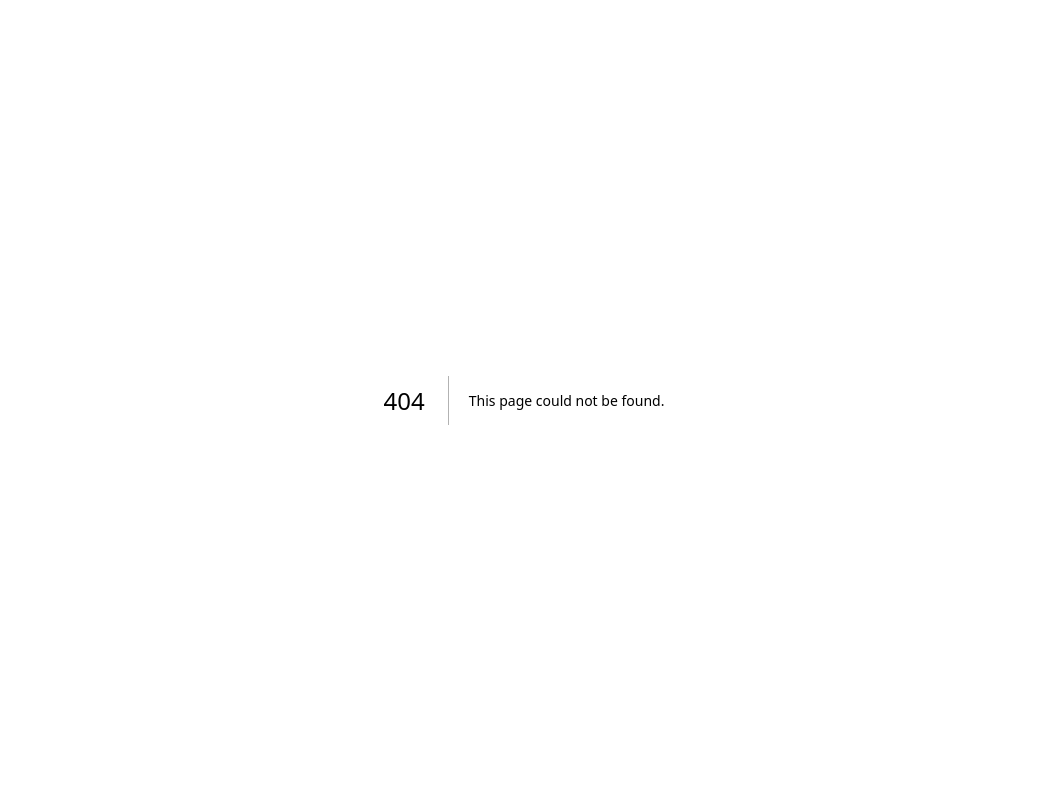
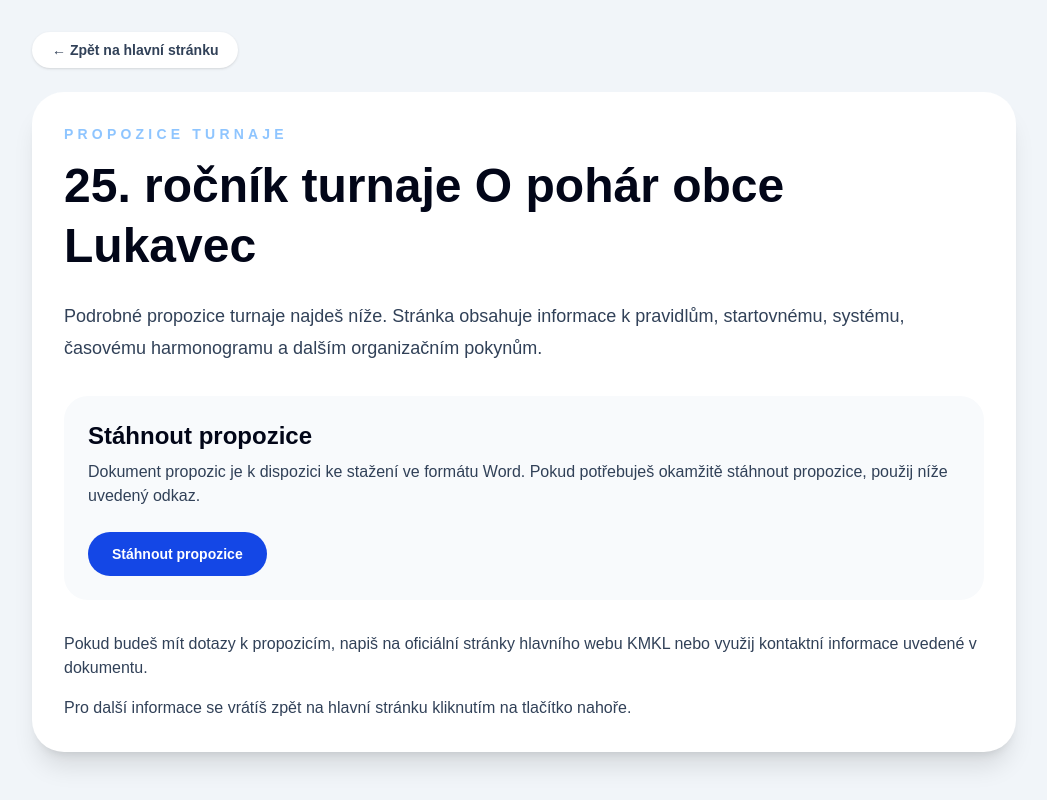
Before and after one commit to Batistuta11/lukaveckopana-turnaj2026, a Next.js app: page /propozice in a window 1280 px wide. Before the commit this address had no page. Shown: the whole page, without its empty margins (116-1163 px from the left). Built offline with nearby package versions, Linux system fonts and the light colour scheme.

Commit message:
Add HTML proposals page and link from main proposals section

```diff
--- /dev/null
+++ b/app/propozice/page.tsx
@@ -0,0 +1,53 @@
+import BackButton from "@/components/BackButton";
+import tournamentData from "@/content/tournament.json";
+
+export default function PropozicePage() {
+  return (
+    <main className="min-h-screen bg-slate-100 text-slate-900">
+      <section className="mx-auto max-w-5xl px-5 py-8">
+        <BackButton href="/" label="← Zpět na hlavní stránku" />
+
+        <div className="overflow-hidden rounded-[2rem] bg-white p-8 shadow-xl">
+          <p className="mb-3 text-sm font-black uppercase tracking-[0.3em] text-blue-300">
+            Propozice turnaje
+          </p>
+
+          <h1 className="text-4xl font-black leading-tight text-slate-950 md:text-5xl">
+            {tournamentData.hero.title}
+          </h1>
+
+          <p className="mt-6 text-lg leading-8 text-slate-700">
+            Podrobné propozice turnaje najdeš níže. Stránka obsahuje informace k pravidlům,
+            startovnému, systému, časovému harmonogramu a dalším organizačním pokynům.
+          </p>
+
+          <div className="mt-8 rounded-3xl bg-slate-50 p-6">
+            <h2 className="text-2xl font-black text-slate-950">Stáhnout propozice</h2>
+            <p className="mt-2 text-slate-700">
+              Dokument propozic je k dispozici ke stažení ve formátu Word. Pokud potřebuješ
+              okamžitě stáhnout propozice, použij níže uvedený odkaz.
+            </p>
+
+            <a
+              href={tournamentData.proposals.files[0].url}
+              download
+              className="mt-6 inline-flex rounded-full bg-blue-700 px-6 py-3 text-sm font-black text-white hover:bg-blue-800"
+            >
+              Stáhnout propozice
+            </a>
+          </div>
+
+          <div className="mt-8 space-y-4 text-slate-700">
+            <p>
+              Pokud budeš mít dotazy k propozicím, napiš na oficiální stránky hlavního webu KMKL
+              nebo využij kontaktní informace uvedené v dokumentu.
+            </p>
+            <p>
+              Pro další informace se vrátíš zpět na hlavní stránku kliknutím na tlačítko nahoře.
+            </p>
+          </div>
+        </div>
+      </section>
+    </main>
+  );
+}
--- a/components/ProposalsSection.tsx
+++ b/components/ProposalsSection.tsx
@@ -45,6 +45,15 @@ export default function ProposalsSection({
           </a>
         ))}
       </div>
+
+      <div className="mt-8">
+        <a
+          href="/propozice"
+          className="inline-flex rounded-full bg-slate-900 px-6 py-3 text-sm font-black text-white hover:bg-slate-800"
+        >
+          Zobrazit propozice
+        </a>
+      </div>
     </section>
   );
 }
```
